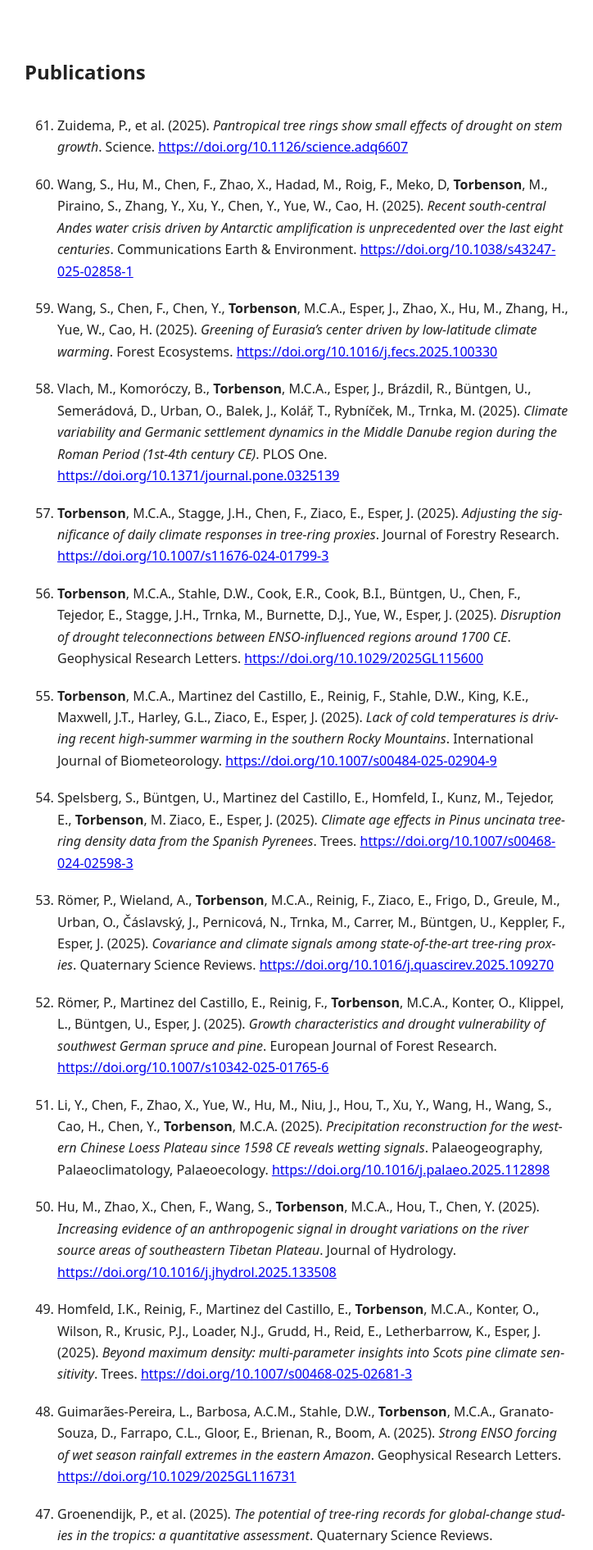
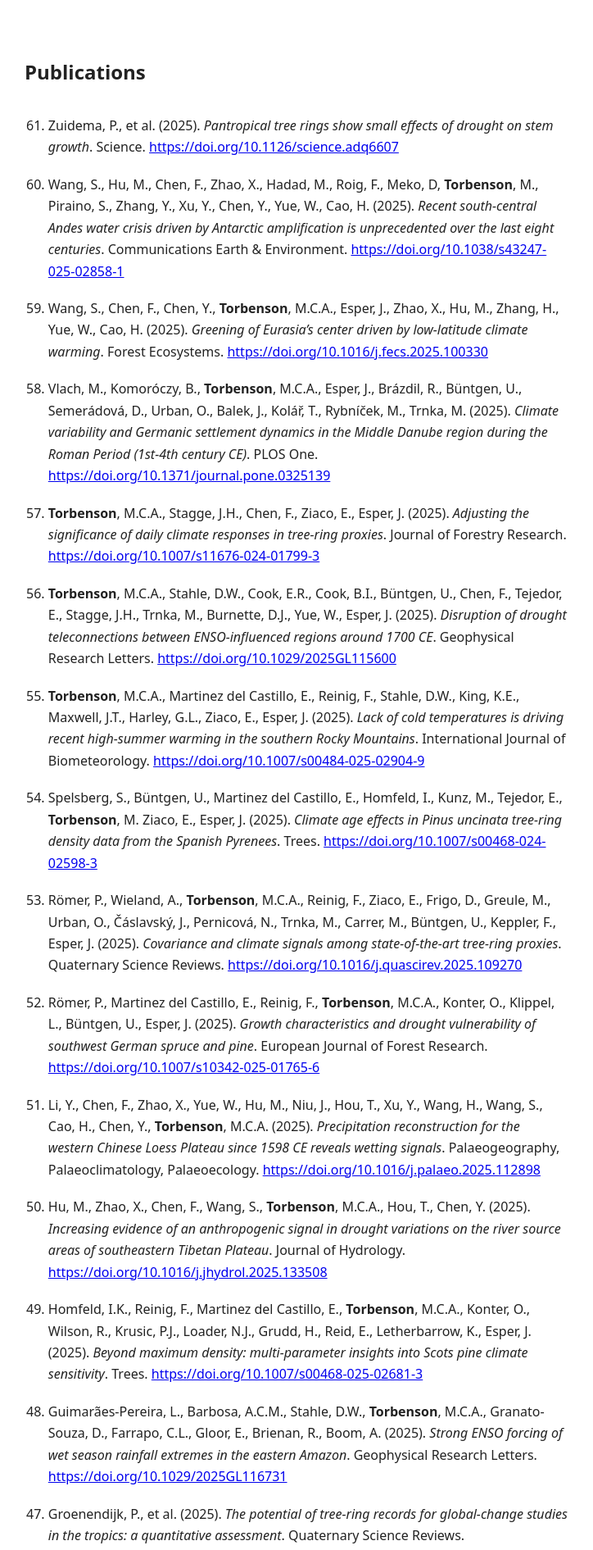
Before and after one commit to mcatorbenson/mcatorbenson.github.io, a Jekyll site: the page built from publications/index.md, in a window 1280 px wide. Shown: the part 223-2114 px from the top of the page at 82% size, without its empty margins (278-1002 px from the left). Built offline with Jekyll 4.4.1, drawn with Linux system fonts in a browser that asks for light colours.

Commit message:
Update style.css

```diff
--- a/css/style.css
+++ b/css/style.css
@@ -124,10 +124,18 @@
   margin-top: 32px;
 }
 
+.publications {
+  margin-top: 32px;
+  padding-left: 1.8em;
+}
+
+main .publications,
+main .publications li,
+main .publications p {
+  text-align: left;
+  hyphens: none;
+}
+
 .publications li {
-  text-align: left;
   margin-bottom: 1.2em;
 }
-main .publications li {
-  text-align: left;
-}
```
